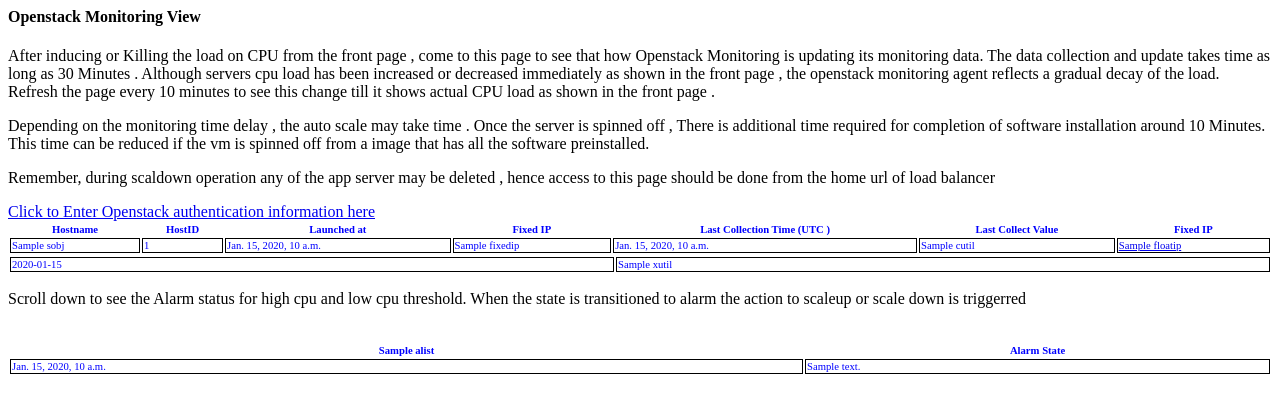
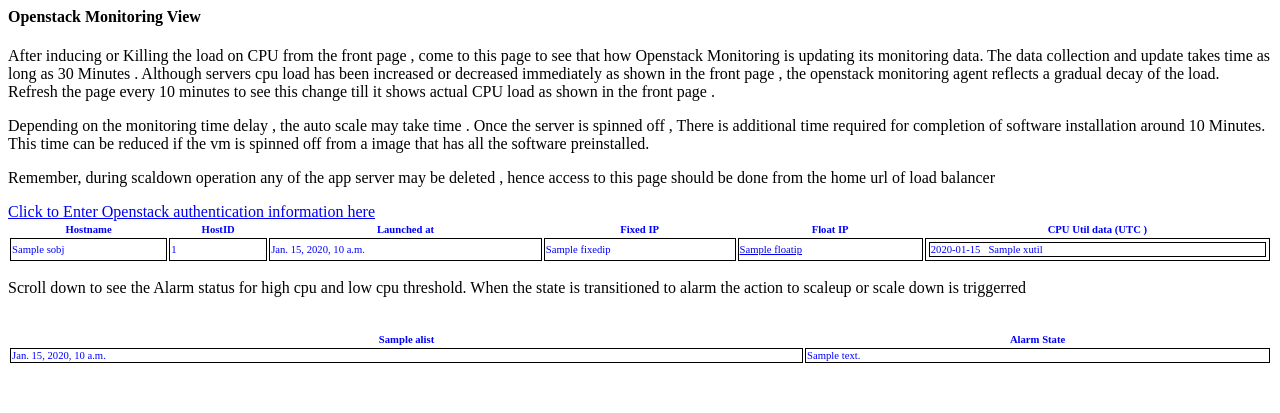
Before and after one commit to BhujayKumarBhatta/djproject, a Django app: template djproject/simpleapp1/templates/openstack_view.html in a window 1280 px wide. Shown: the top 413 px of the page. Run offline with Django 3.2, Linux system fonts and the light colour scheme; the template is opened without the code that fills it: most values are stand-ins (such as "Sample title", 1, 10 or a date in 2020).

Commit message:
last 5 hrs cpu values in last column

```diff
--- a/djproject/simpleapp1/templates/openstack_view.html
+++ b/djproject/simpleapp1/templates/openstack_view.html
@@ -23,30 +23,26 @@ from the home url of load balancer
 
 <table >
 <div class = "table">
-<th>Hostname</th>  <th>HostID</th><th>Launched  at</th>  <th> Fixed IP</th>
-<th> Last Collection Time (UTC )</th> <th> Last Collect Value</th>
-<th> Fixed IP </th>
-
+<th>Hostname</th>  <th>HostID</th><th>Launched  at</th>  <th> Fixed IP</th> <th> Float IP </th>
+<th> CPU Util data (UTC )</th>
 {% for s in slist %}
-
-<tr> <td> {{ s.sobj.name }} </td>   <td> {{ s.sobj.id }} </td><td>{{ s.sobj.created}}</td>  <td>{{ s.fixedip }}</td>
-<td>{{ s.collection_time }}</td> <td>{{ s.cutil }}</td>
-<td> <a href= "http://{{ s.floatip }}/autoscale " > {{ s.floatip }} </a> </td>
- </tr>
-
+<tr>
+    <td> {{ s.sobj.name }} </td>   <td> {{ s.sobj.id }} </td><td>{{ s.sobj.created}}</td>  <td>{{ s.fixedip }}</td>
+    <td> <a href= "http://{{ s.floatip }}/autoscale " > {{ s.floatip }} </a> </td>
+    <!--td>{{ s.collection_time }}</td> <td>{{ s.cutil }}</td-->
+    <td>
+       <table>
+       {% for d in s.xlist|slice:"-60:" %}
+         	<tr>
+	    	 <td>	{{d.xdate}} &nbsp; {{d.xutil}} </td>
+   	        </tr>
+       {% endfor %}
+     </table>
+    </td>
 {% endfor %}
+</tr>
 </table>
 </div>
-
-{% for s in slist %}
-<table>
-{% for d in s.xlist %}
-<tr>
-<td>{{d.xdate}}</td> <td>{{d.xutil}}  </td>
-</tr>
-{% endfor %}
-</table>
-{% endfor %}
 
 <p> Scroll down to see the Alarm status for high cpu and low cpu threshold. When the state is transitioned to alarm the action to scaleup or scale
 down is triggerred </p>
```
